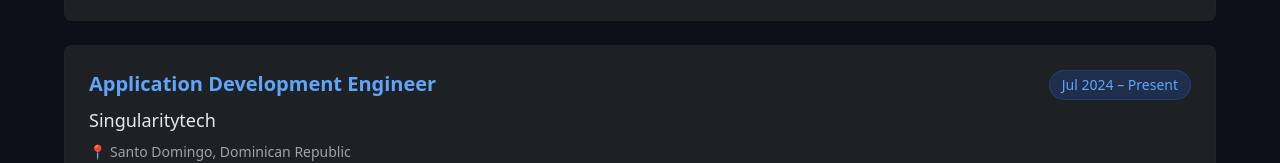
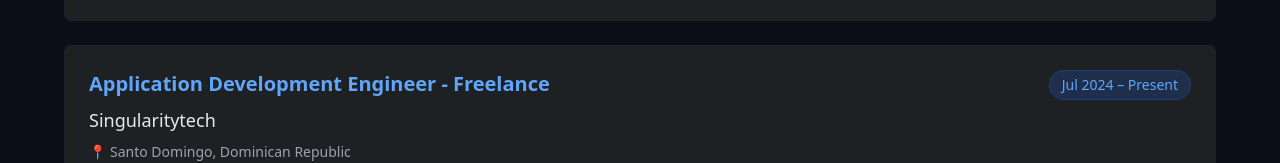
Before and after one commit to JohnFSDev/JohnFSDev.github.io, a Next.js app: page / in a window 1280 px wide. Shown: the part 1032-1195 px from the top of the page. Built offline with nearby package versions, Linux system fonts and the light colour scheme.

Commit message:
doc: work position update.

```diff
--- a/src/app/page.tsx
+++ b/src/app/page.tsx
@@ -46,7 +46,7 @@
   {
     id: 2,
     company: "Singularitytech",
-    position: "Application Development Engineer",
+    position: "Application Development Engineer - Freelance",
     location: "Santo Domingo, Dominican Republic",
     period: "Jul 2024 – Present",
     description: [
```
